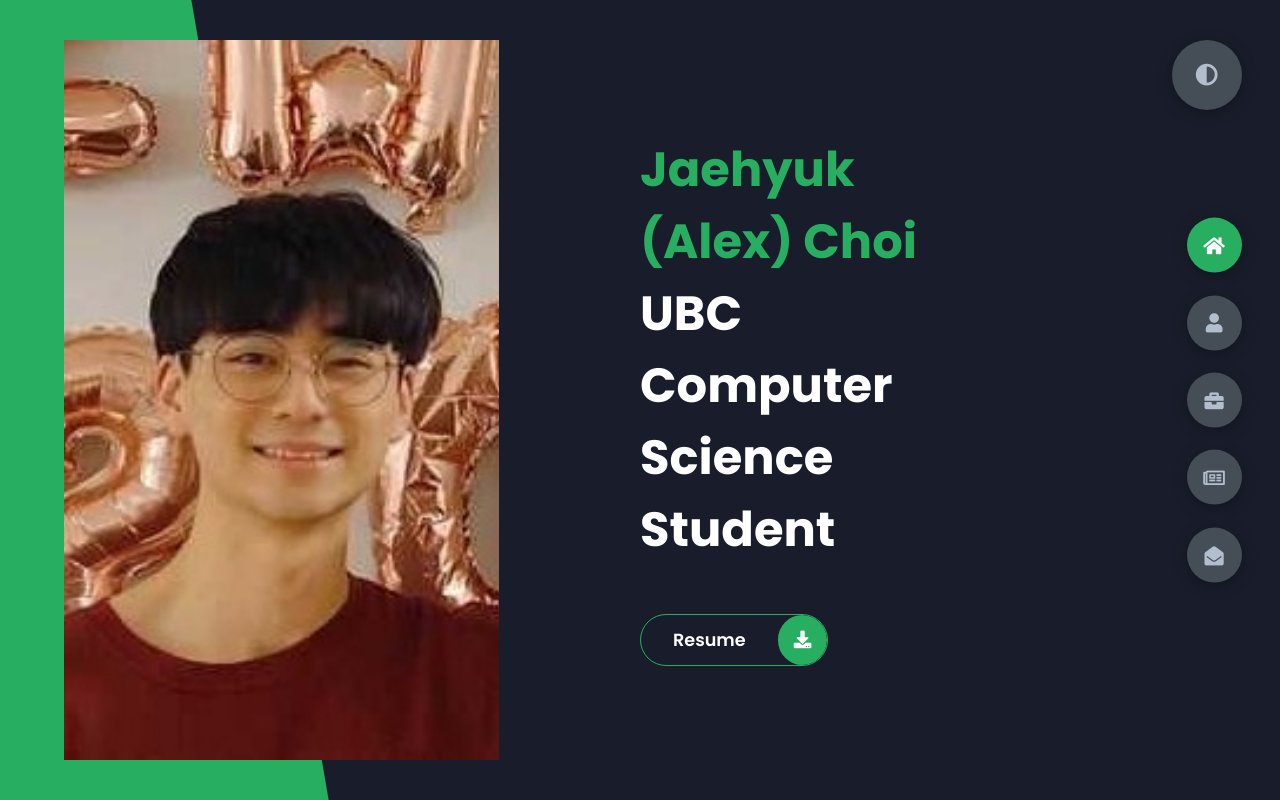
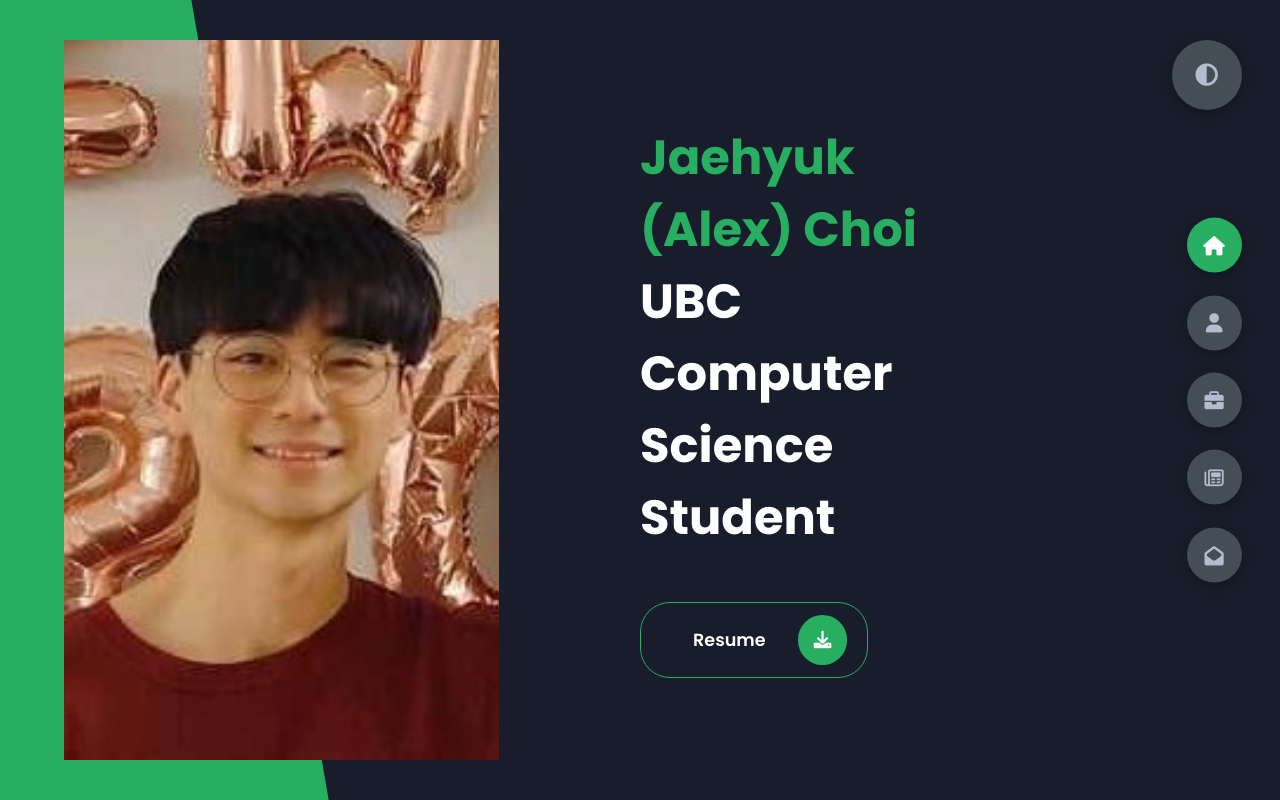
Before and after one commit to axchoi/alexchoi330.github.io, a plain HTML site: page index.html in a window 1280 px wide. Drawn offline with Linux system fonts and the light colour scheme.

Commit message:
updated the submit button

```diff
--- a/index.html
+++ b/index.html
@@ -10,6 +10,8 @@
     <link rel="preconnect" href="https://fonts.gstatic.com" crossorigin>
     <link rel="stylesheet" href="https://cdnjs.cloudflare.com/ajax/libs/font-awesome/5.15.4/css/all.min.css" integrity="sha512-1ycn6IcaQQ40/MKBW2W4Rhis/DbILU74C1vSrLJxCq57o941Ym01SwNsOMqvEBFlcgUa6xLiPY/NS5R+E6ztJQ==" crossorigin="anonymous" referrerpolicy="no-referrer" />
     <link href="https://fonts.googleapis.com/css2?family=Poppins:wght@400;500;600;700;800&display=swap" rel="stylesheet">
+    <link rel="stylesheet" href="https://cdnjs.cloudflare.com/ajax/libs/font-awesome/6.0.0/css/all.min.css">
+
 </head>
 <body class="main-content">
     <header class="section sec1 header active" id="home">
@@ -591,10 +593,12 @@
                             <div class="input-control">
                                 <textarea name="message" cols="15" rows="8" placeholder="Message Here..."></textarea>
                             </div>
-                            <button type="submit" class="main-btn">
-                                <span class="btn-text"> Submit </span>
-                                <span class="btn-icon"><i class="fas fa-paper-plane"></i></span>
-                            </button>
+                            <div class="btn-con">
+                                <button type="submit" class="main-btn">
+                                    <span class="btn-text"> Submit </span>
+                                    <span class="btn-icon"><i class="fas fa-paper-plane"></i></span>
+                                </button>
+                            </div>
                         </form>
 
                     </div>
--- a/styles/styles.css
+++ b/styles/styles.css
@@ -923,62 +923,57 @@ section {
   font-weight: 600;
   position: relative;
   border: 1px solid var(--color-secondary);
-  display: -webkit-box;
-  display: -ms-flexbox;
   display: flex;
-  -ms-flex-item-align: start;
-      align-self: flex-start;
-  display: flex;
-  -webkit-box-align: center;
-      -ms-flex-align: center;
-          align-items: center;
+  align-self: flex-start;
+  align-items: center;
   overflow: hidden;
+  cursor: pointer;
+  padding: 12px 20px;
+  background: transparent;
+  transition: all 0.4s ease-in-out;
 }
 
 .main-btn .btn-text {
   padding: 0 2rem;
+  position: relative;
+  z-index: 2;
 }
 
 .main-btn .btn-icon {
   background-color: var(--color-secondary);
-  display: -webkit-box;
-  display: -ms-flexbox;
   display: flex;
-  -webkit-box-align: center;
-      -ms-flex-align: center;
-          align-items: center;
-  -webkit-box-pack: center;
-      -ms-flex-pack: center;
-          justify-content: center;
+  align-items: center;
+  justify-content: center;
   border-radius: 50%;
   padding: 1rem;
+  transition: background-color 0.4s ease-in-out;
 }
 
 .main-btn::before {
   content: '';
   position: absolute;
   top: 0;
-  right: 0;
-  -webkit-transform: translateX(100%);
-          transform: translateX(100%);
-  -webkit-transition: all .4s ease-out;
-  transition: all .4s ease-out;
-  z-index: -1;
+  left: 0;
+  width: 100%;
+  height: 100%;
+  background-color: var(--color-secondary);
+  transform: translateX(-100%);
+  transition: transform 0.4s ease-in-out;
+  z-index: 1;
 }
 
 .main-btn:hover {
-  -webkit-transition: all .4s ease-out;
-  transition: all .4s ease-out;
+  color: white;
+
+}
+
+.main-btn:hover .btn-icon {
+  background-color: white;
 }
 
 .main-btn:hover::before {
-  width: 100%;
-  height: 100%;
-  background-color: var(--color-secondary);
-  -webkit-transform: translateX(0);
-          transform: translateX(0);
-  -webkit-transition: all .4s ease-out;
-  transition: all .4s ease-out;
+  transform: translateX(0);
+
 }
 
 .main-title {
```
